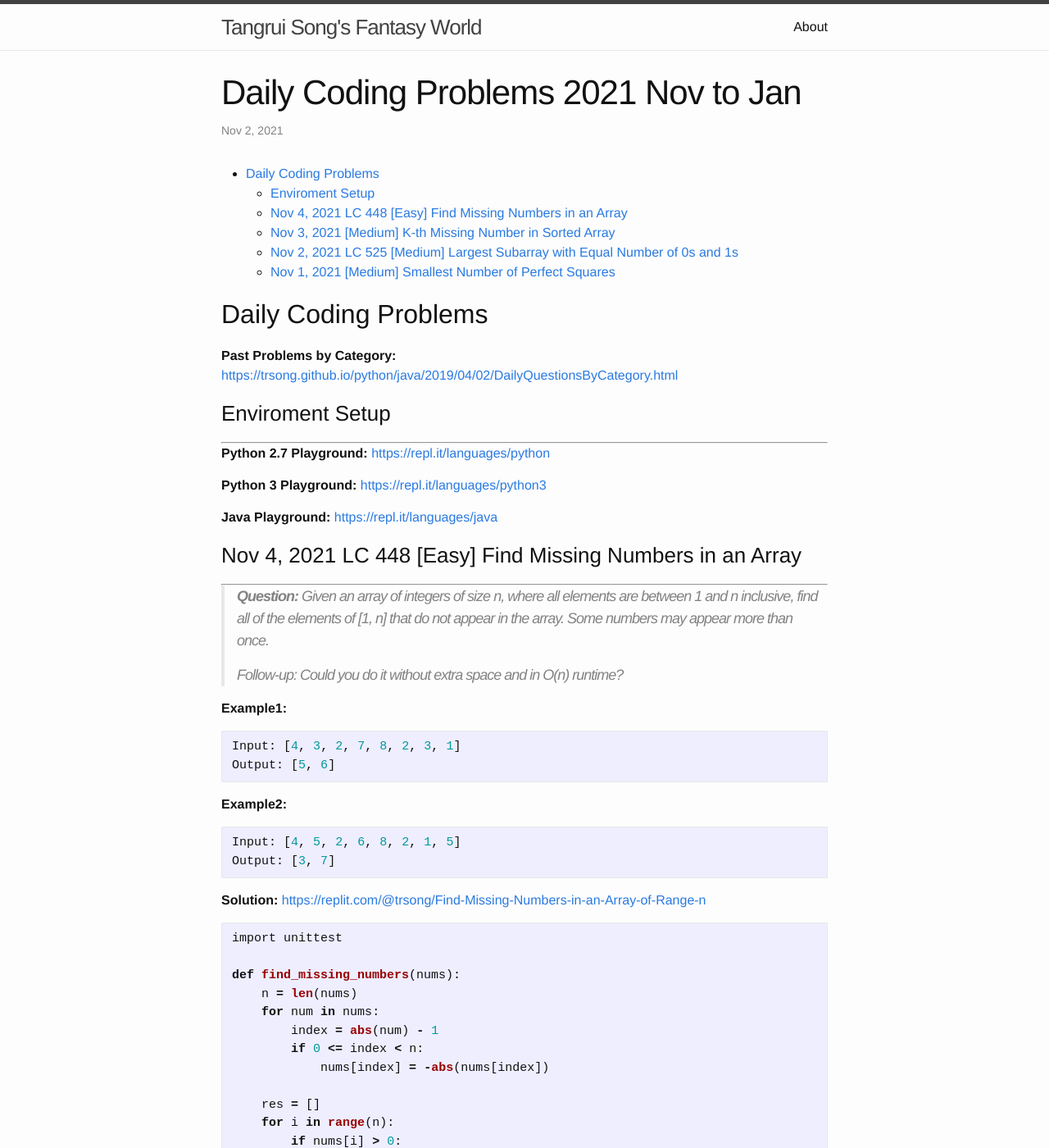
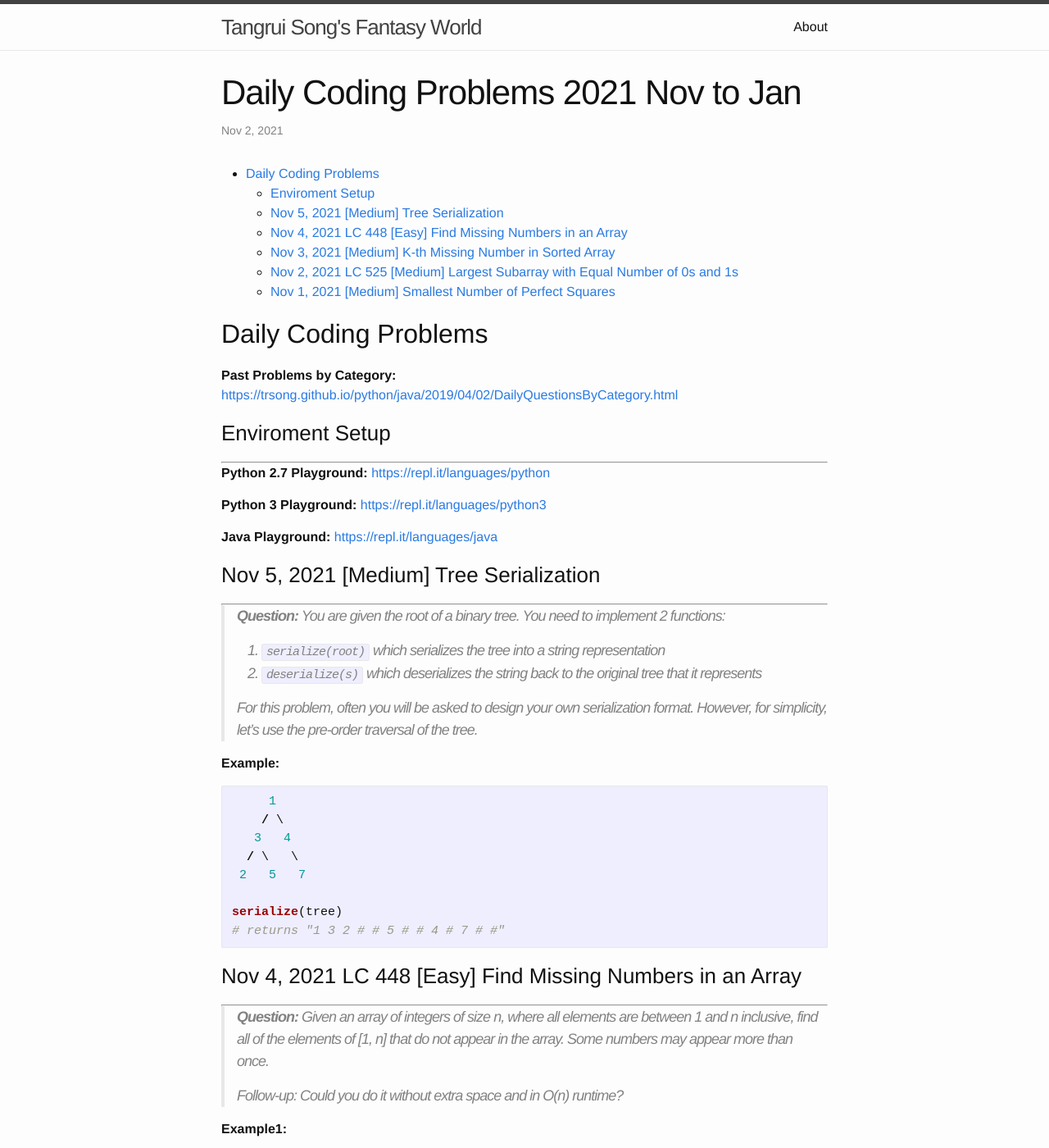
Before and after one commit to trsong/trsong.github.io, a Jekyll site: the page built from _posts/2021-11-01-DailyQuestionsNov.md, in a window 1280 px wide and 1400 px high. Shown: the whole window at 82% size. Built offline with Jekyll 4.4.1, drawn with Linux system fonts in a browser that asks for light colours.

Commit message:
Add Nov 5 question.

````diff
--- a/_posts/2021-11-01-DailyQuestionsNov.md
+++ b/_posts/2021-11-01-DailyQuestionsNov.md
@@ -20,6 +20,27 @@ categories: Python/Java
 
 **Java Playground:** [https://repl.it/languages/java](https://repl.it/languages/java)
 
+
+### Nov 5, 2021 \[Medium\] Tree Serialization
+---
+> **Question:** You are given the root of a binary tree. You need to implement 2 functions:
+>
+> 1. `serialize(root)` which serializes the tree into a string representation
+> 2. `deserialize(s)` which deserializes the string back to the original tree that it represents
+>
+> For this problem, often you will be asked to design your own serialization format. However, for simplicity, let's use the pre-order traversal of the tree.
+
+**Example:**
+```py
+     1
+    / \
+   3   4
+  / \   \
+ 2   5   7
+
+serialize(tree)
+# returns "1 3 2 # # 5 # # 4 # 7 # #"
+```
 
 ### Nov 4, 2021 LC 448 \[Easy\] Find Missing Numbers in an Array
 ---
````
